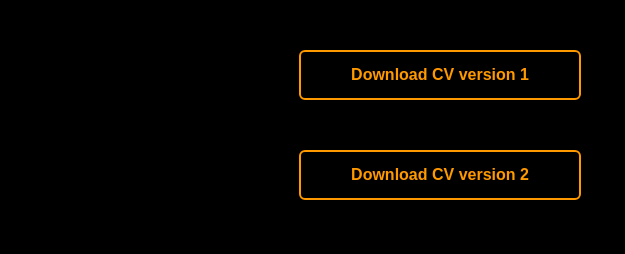
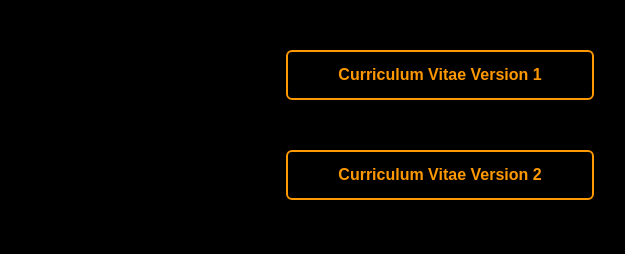
Before and after one commit to HenricoPi-WebDesign/portfolio-grey, a plain HTML site: page index.html in a window 1280 px wide. Shown: the part 3208-3462 px from the top of the page, 456-1081 px from the left. Drawn offline with Linux system fonts and the light colour scheme.

Commit message:
Update index.html

```diff
--- a/index.html
+++ b/index.html
@@ -250,8 +250,12 @@ Comments:
 			<div class="contact-right">
 
 				<br><br><br><br>
-				<a href="images/HPJ Pieterse - Curriculum vitae 001.pdf" class="btn">Download CV version 1</a>
-				<a href="images/HPJ Pieterse - Curriculum vitae 002.pdf" download class="btn">Download CV version 2</a>
+				<a href="images/HPJ Pieterse - Curriculum vitae 001.pdf" class="btn">Curriculum Vitae Version 1</a>
+				<a href="images/HPJ Pieterse - Curriculum vitae 002.pdf" class="btn">Curriculum Vitae Version 2</a>
+
+				<!--
+				--Button that automatically downloads a pdf version--
+				<a href="images/HPJ Pieterse - Curriculum vitae 002.pdf" download class="btn">Download CV version 2</a>-->
 
 			</div>
 
```
